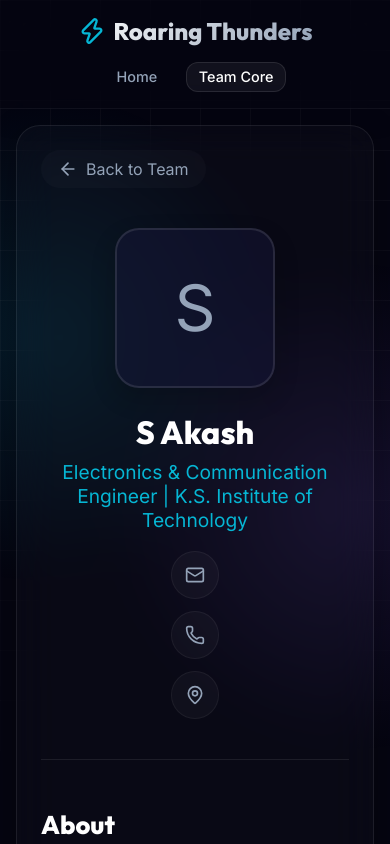
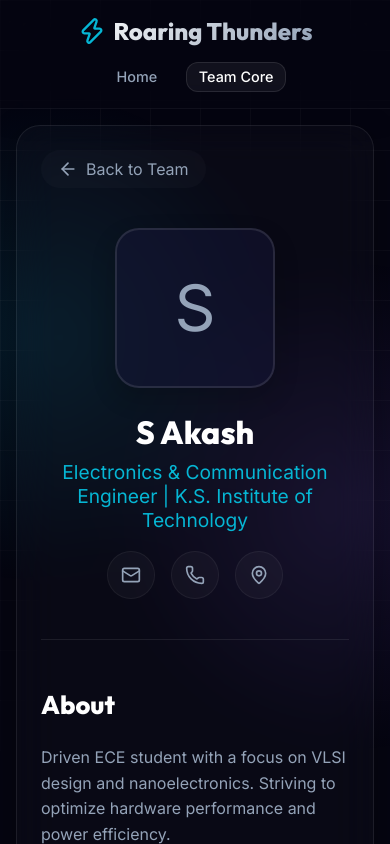
Before and after one commit to shreyasr8thb-svg/roaring-thunders, a React (Vite) app: page /team/akash in a window 390 px wide. Shown: the top 844 px of the page. Built offline with nearby package versions, Linux system fonts and the light colour scheme.

Commit message:
Fix mobile styling for contact icons to display horizontally

```diff
--- a/src/index.css
+++ b/src/index.css
@@ -532,9 +532,10 @@ a {
   }
 
   .cv-contact {
-    flex-direction: column;
+    flex-direction: row;
+    justify-content: center;
     align-items: center;
-    gap: 0.75rem;
+    gap: 1rem;
   }
 
   .timeline-item {
```
